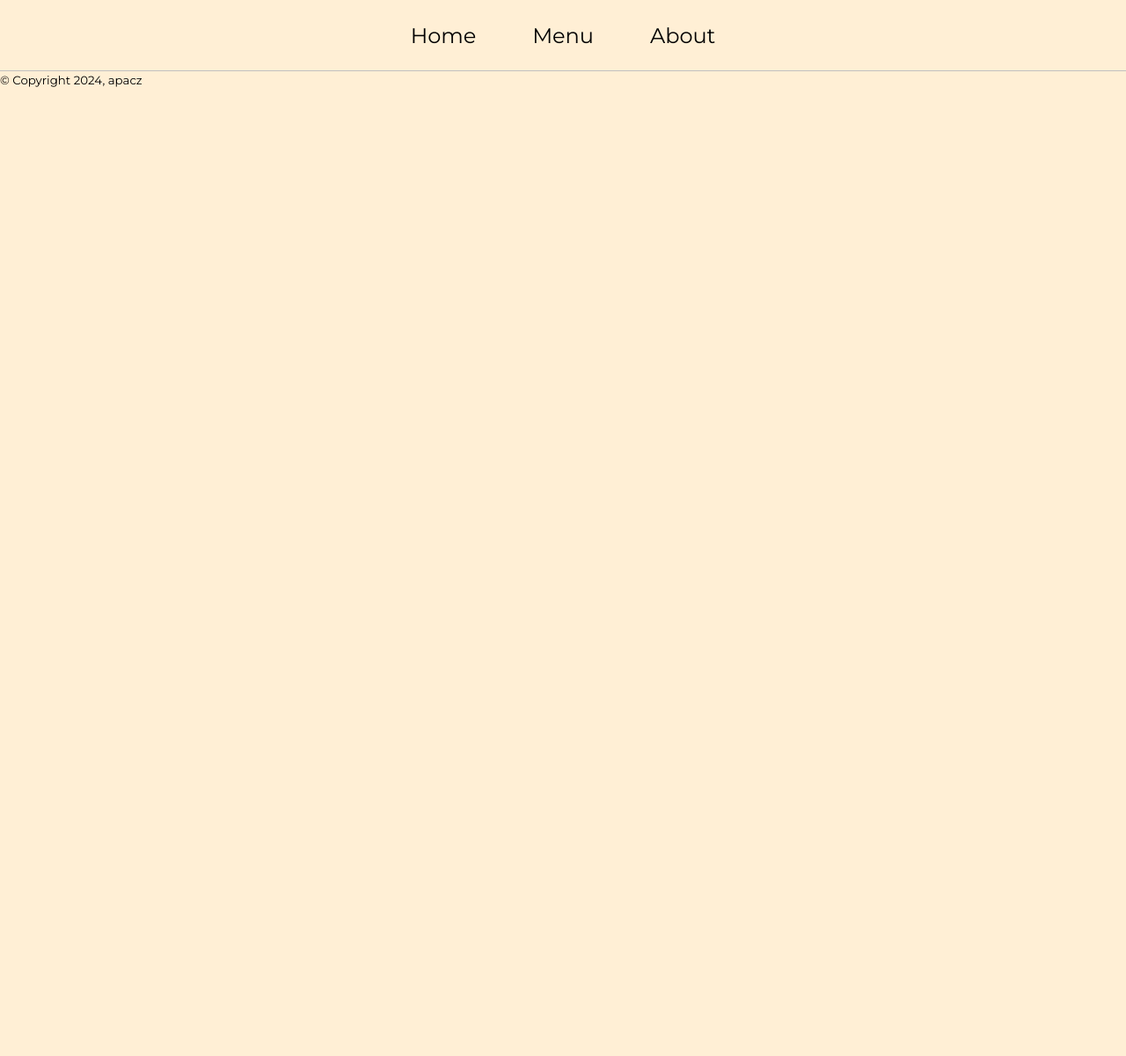
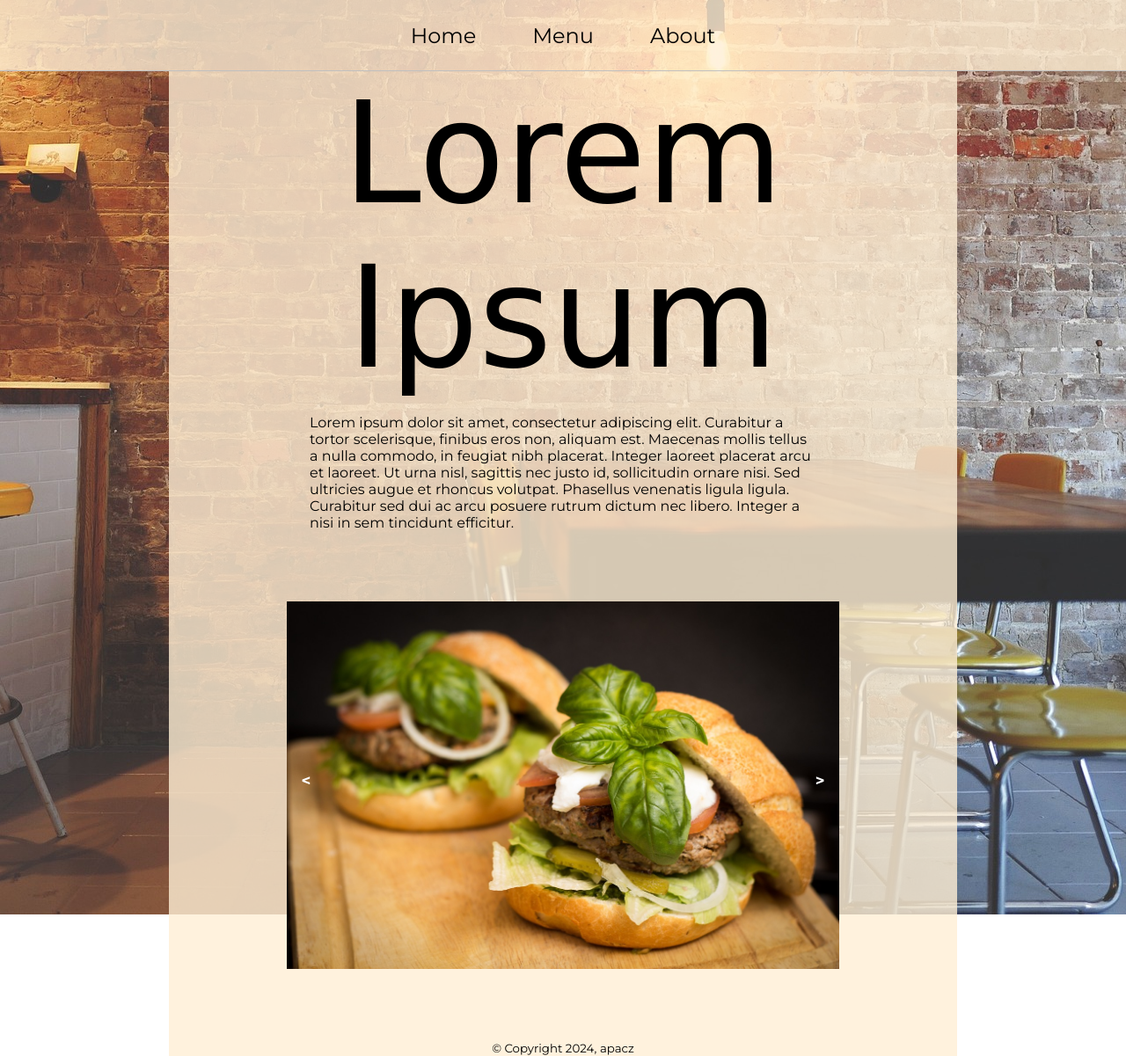
Before and after one commit to apacz1/restaurant-page, a website built with Vite: page index.html in a window 1280 px wide. Shown: the whole page at 88% size. Before the commit the page ends 800 px from the top, so only its background shows below. Built offline with nearby package versions, Linux system fonts and the light colour scheme; a web font is replaced by a local one.

Commit message:
made and styled homepage

```diff
--- a/main.js
+++ b/main.js
@@ -0,0 +1,3 @@
+import { homepage } from "./public/pages/home";
+
+homepage();
--- a/public/pages/home.js
+++ b/public/pages/home.js
@@ -0,0 +1,56 @@
+import {
+  nextSlide,
+  prevSlide,
+  initializeSlider,
+  showSlide,
+} from "../slideshow";
+
+export function homepage() {
+  //creating/selecting html elements
+  const h1 = document.createElement("h1");
+  const slideshow = document.createElement("div");
+  const img1 = document.createElement("img");
+  const img2 = document.createElement("img");
+  const img3 = document.createElement("img");
+  const slideContainer = document.createElement("div");
+  const app = document.querySelector("#app");
+  const mainText = document.createElement("p");
+  const next = document.createElement("a");
+  const prev = document.createElement("a");
+
+  //adding properties to elements
+  slideshow.className = "slideshow";
+  slideContainer.className = "slides";
+  img1.src = "/images/burger.jpg";
+  img2.src = "/images/salad.jpg";
+  img3.src = "/images/spaghetti.jpg";
+  prev.className = "prev";
+  next.className = "next";
+
+  //changing the content of html elements
+  h1.textContent = "Lorem Ipsum";
+  mainText.textContent =
+    "Lorem ipsum dolor sit amet, consectetur adipiscing elit. Curabitur a tortor scelerisque, finibus eros non, aliquam est. Maecenas mollis tellus a nulla commodo, in feugiat nibh placerat. Integer laoreet placerat arcu et laoreet. Ut urna nisl, sagittis nec justo id, sollicitudin ornare nisi. Sed ultricies augue et rhoncus volutpat. Phasellus venenatis ligula ligula. Curabitur sed dui ac arcu posuere rutrum dictum nec libero. Integer a nisi in sem tincidunt efficitur.";
+  prev.textContent = "<";
+  next.textContent = ">";
+
+  //appending elements
+  slideContainer.appendChild(img1);
+  slideContainer.appendChild(img2);
+  slideContainer.appendChild(img3);
+
+  slideshow.appendChild(prev);
+  slideshow.appendChild(slideContainer);
+  slideshow.appendChild(next);
+
+  app.appendChild(h1);
+  app.appendChild(mainText);
+  app.appendChild(slideshow);
+
+  const slideList = document.querySelectorAll(".slides img");
+
+  //executing functions
+  initializeSlider(slideList);
+  prev.addEventListener("click", () => prevSlide(slideList));
+  next.addEventListener("click", () => nextSlide(slideList));
+}
--- a/public/style/style.css
+++ b/public/style/style.css
@@ -5,17 +5,22 @@ html,
   font-family: "Montserrat", sans-serif;
 }
 
+body {
+  background-image: url("/images/restaurant.jpg");
+  background-repeat: no-repeat;
+  background-attachment: fixed;
+  background-position: center;
+  height: 100vh;
+}
+
 header {
   height: 5em;
-  background-color: papayawhip;
+  background-color: rgb(255, 239, 213, 0.8);
   display: flex;
   justify-content: center;
   align-items: center;
   gap: 4em;
   border-bottom: 0.1em solid silver;
-}
-body {
-  background-color: papayawhip;
 }
 
 .btn {
@@ -25,3 +30,83 @@ body {
   padding: 0;
   font-size: 1.5em;
 }
+
+.restaurantbg {
+  display: flex;
+}
+
+#app {
+  margin: 0 15% 0 15%;
+  background-color: rgb(255, 239, 213, 0.8);
+  min-height: calc(100% - 5.1em);
+}
+
+h1 {
+  font-family: "Sevillana", cursive;
+  font-weight: 400;
+  font-style: normal;
+  font-size: 10em;
+  text-align: center;
+}
+
+#app p {
+  margin: 1em 10em 5em;
+}
+
+.slideshow {
+  display: flex;
+  align-items: center;
+  position: relative;
+}
+.slides {
+  max-width: 70%;
+  margin-left: auto;
+  margin-right: auto;
+}
+
+.slides img {
+  max-width: 100%;
+  aspect-ratio: 3/2;
+  object-fit: cover;
+  display: none;
+  margin-bottom: 5em;
+}
+
+.slides img.displaySlide {
+  display: block;
+}
+
+.prev,
+.next {
+  cursor: pointer;
+  width: auto;
+  position: absolute;
+  padding: 16px;
+  color: white;
+  font-weight: bold;
+  font-size: 18px;
+  transition: 0.6s ease;
+  border-radius: 0 3px 3px 0;
+  user-select: none;
+  margin-bottom: 5em;
+}
+
+.next {
+  right: 15%;
+  border-radius: 3px 0 0 3px;
+}
+
+.prev {
+  left: 15%;
+}
+
+.prev:hover,
+.next:hover {
+  background-color: rgba(0, 0, 0, 0.8);
+}
+
+footer {
+  margin: 0 15% 0 15%;
+  background-color: rgb(255, 239, 213, 0.8);
+  text-align: center;
+}
```
